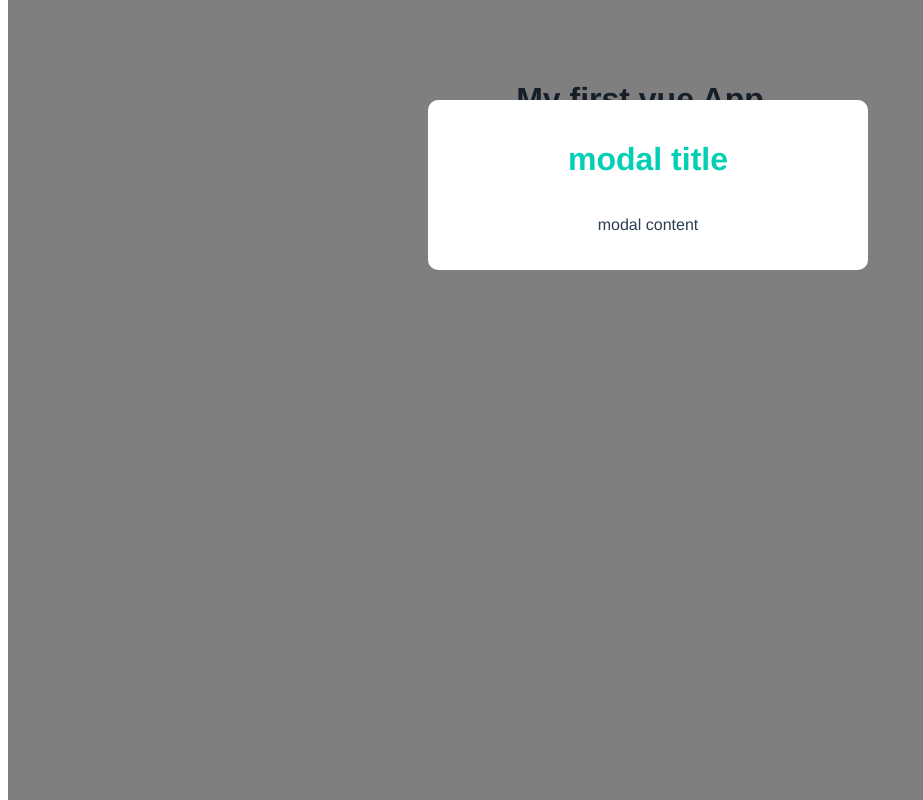
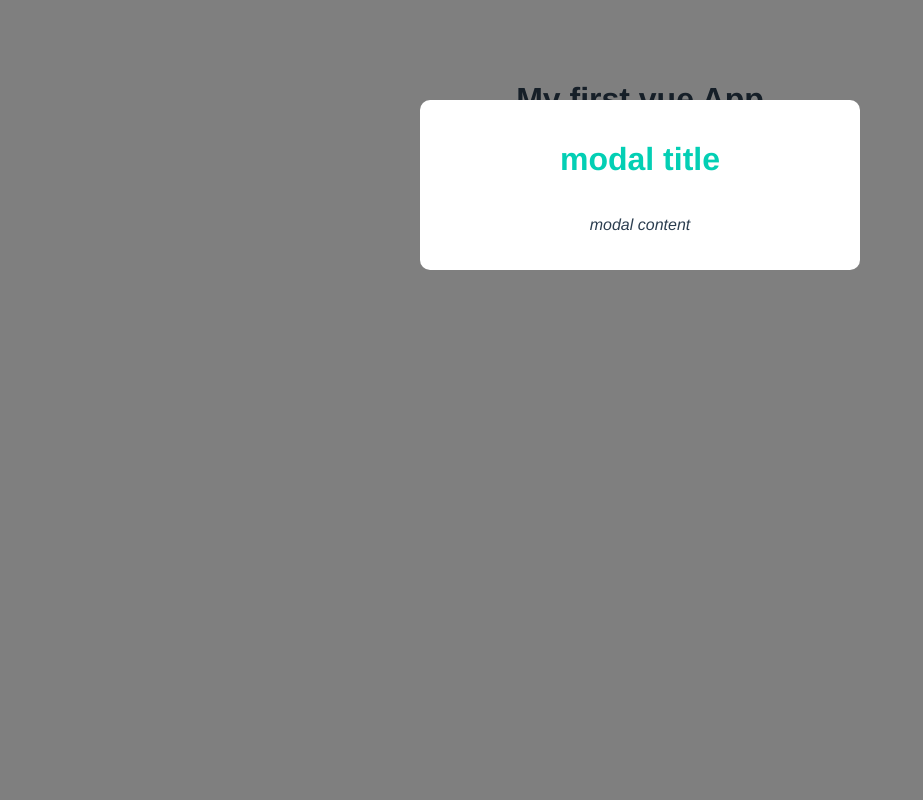
Before and after one commit to BertoRamosM/vueJS-lesson2-, a Vue app: page / in a window 1280 px wide. Shown: the whole page, without its empty margins (0-923 px from the left). Built offline with nearby package versions, Linux system fonts and the light colour scheme.

Commit message:
declaring global styles

```diff
--- /dev/null
+++ b/src/assets/global.css
@@ -0,0 +1,8 @@
+body{
+  margin: 0;
+
+}
+
+p{
+  font-style: italic;
+}
--- a/src/components/Modal.vue
+++ b/src/components/Modal.vue
@@ -24,7 +24,7 @@
   height: 100%;
 }
 
-h1{
+.modal h1{
   color: #03cfb4;
   border: none;
   padding: 0;
--- a/src/main.js
+++ b/src/main.js
@@ -1,4 +1,5 @@
 import { createApp } from 'vue'
 import App from './App.vue'
+import "./assets/global.css"
 
 createApp(App).mount('#app')
```
